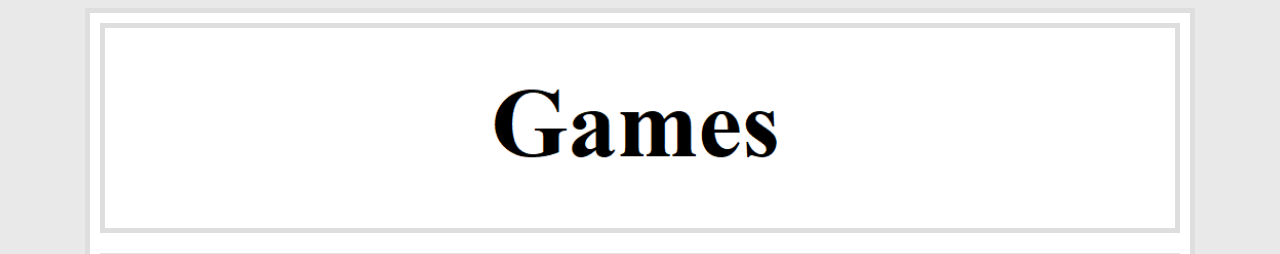
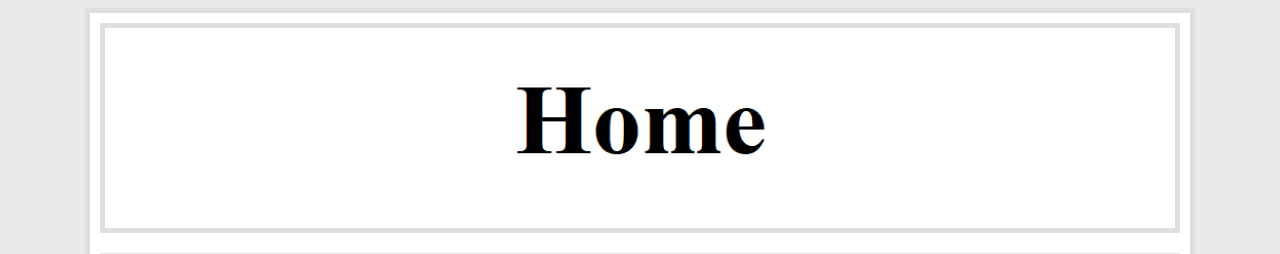
Before and after one commit to ranny80/ranny80.github.io, a plain HTML site: page games.html in a window 1280 px wide. Shown: the top 254 px of the page. Drawn offline with Linux system fonts and the light colour scheme.

Commit message:
Update Games.css

```diff
--- a/Styles/Games.css
+++ b/Styles/Games.css
@@ -17,7 +17,7 @@ body p {
 }
 
 #banner {
-  background-image: url(../Images/Games.png);
+	background-image: url(../Images/Home.png);
 	background-repeat: no-repeat;
 	background-size: cover;
 	border: 5px solid #dedede;
```
Lines whose indentation alone changed are shown as unchanged.
